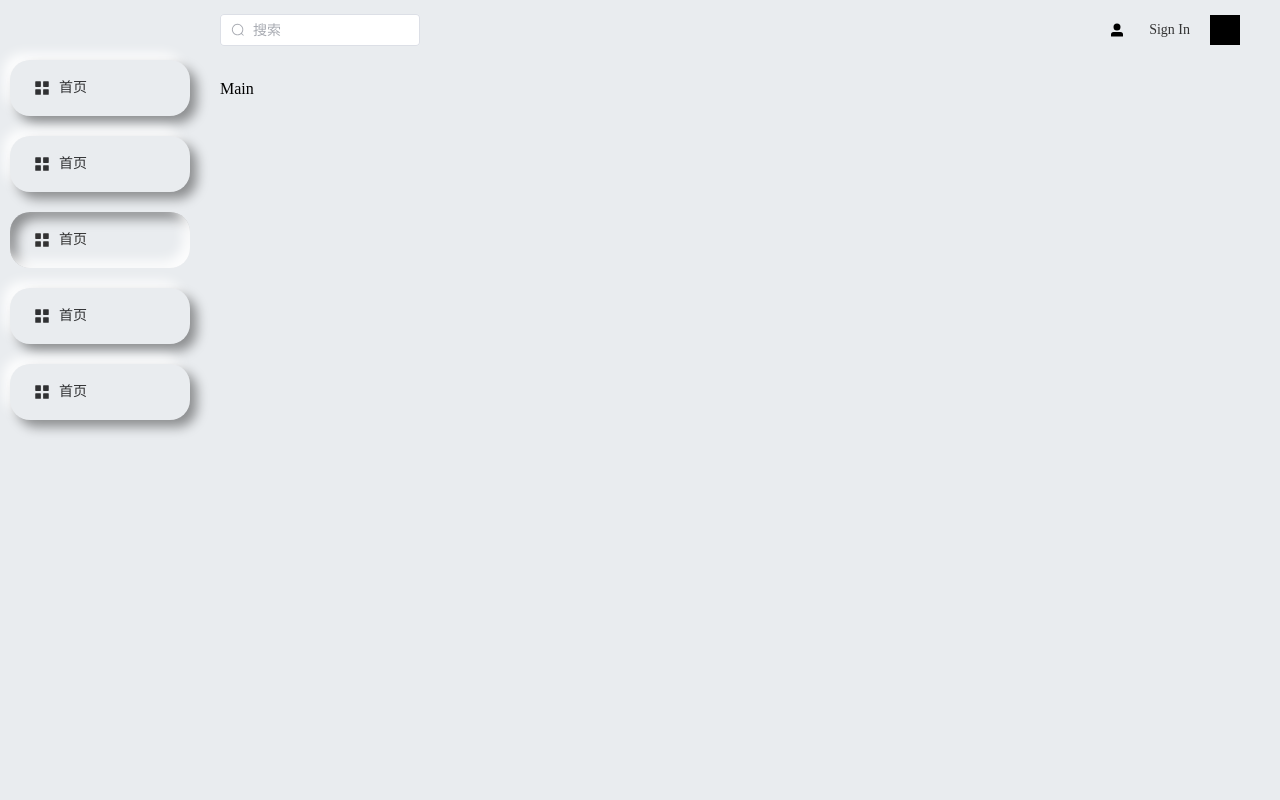
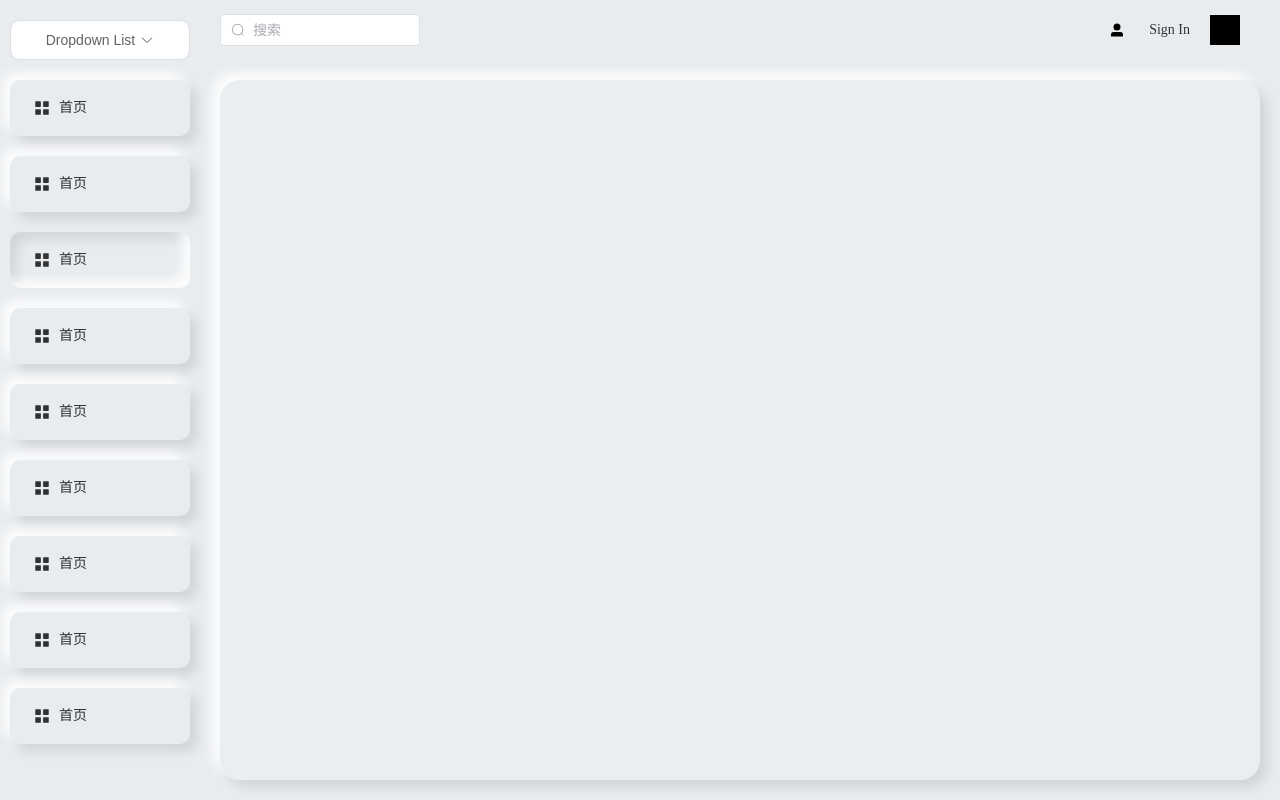
Before and after one commit to maodi-hub/vue-mimetic-admin, a Vue app: page / in a window 1280 px wide. Built offline with nearby package versions, Linux system fonts and the light colour scheme.

Commit message:
edit aside-header style

```diff
--- a/components.d.ts
+++ b/components.d.ts
@@ -11,6 +11,9 @@ declare module '@vue/runtime-core' {
     ElAutocomplete: typeof import('element-plus/es')['ElAutocomplete']
     ElButton: typeof import('element-plus/es')['ElButton']
     ElContainer: typeof import('element-plus/es')['ElContainer']
+    ElDropdown: typeof import('element-plus/es')['ElDropdown']
+    ElDropdownItem: typeof import('element-plus/es')['ElDropdownItem']
+    ElDropdownMenu: typeof import('element-plus/es')['ElDropdownMenu']
     ElHeader: typeof import('element-plus/es')['ElHeader']
     ElIcon: typeof import('element-plus/es')['ElIcon']
     ElMain: typeof import('element-plus/es')['ElMain']
--- a/src/layout/Aside/components/aside-header/index.vue
+++ b/src/layout/Aside/components/aside-header/index.vue
@@ -1,15 +1,41 @@
 <template>
-  <div>
-
+  <div class="aside-header">
+    <el-dropdown>
+      <el-button>
+        Dropdown List<el-icon class="el-icon--right"><arrow-down /></el-icon>
+      </el-button>
+      <template #dropdown>
+        <el-dropdown-menu>
+          <el-dropdown-item>Action 1</el-dropdown-item>
+          <el-dropdown-item>Action 2</el-dropdown-item>
+          <el-dropdown-item>Action 3</el-dropdown-item>
+          <el-dropdown-item>Action 4</el-dropdown-item>
+          <el-dropdown-item>Action 5</el-dropdown-item>
+        </el-dropdown-menu>
+      </template>
+    </el-dropdown>
   </div>
 </template>
 
 <script setup lang="ts">
+import { ArrowDown } from '@element-plus/icons-vue'
 
 </script>
 
 <style scoped lang="less">
- div {
-  height: 60px;
+ .aside-header {
+  height: 80px;
+  display: flex;
+  justify-content: center;
+  align-items: center;
+  .el-dropdown {
+    width: 180px;
+    height: 40px;
+    .el-button {
+      width: 100%;
+      height: 100%;
+      border-radius: 10px;
+    }
+  }
  }
 </style>
--- a/src/layout/Aside/components/aside-menu/aside-menu-item/index.vue
+++ b/src/layout/Aside/components/aside-menu/aside-menu-item/index.vue
@@ -1,8 +1,10 @@
 <template>
-  <el-menu-item :index="index">
-    <el-icon><icon-menu /></el-icon>
-    <span>首页</span>
-  </el-menu-item>
+  <transition name="menu-item" appear>
+    <el-menu-item :index="index" :style="{'--i': parseFloat(index) + .75}">
+      <el-icon><icon-menu /></el-icon>
+      <span>首页</span>
+    </el-menu-item>
+  </transition>
 </template>
 
 <script setup lang="ts">
@@ -24,19 +26,37 @@ defineProps<Props>()
   padding: 0;
   margin: 0 10px;
   background: #e9ecef;
-  border-radius: 20px;
+  border-radius: 10px;
   transition: .2s linear;
   box-shadow:
-    7px 7px 12px rgba(0, 0, 0, .4),
+    7px 7px 12px rgba(0, 0, 0, .1),
     -7px -7px 12px rgba(255, 255, 255, .9),
     inset 0 0 0 rgba(255, 255, 255, .9),
-    inset 0 0 0 rgba(0, 0, 0, .4);
+    inset 0 0 0 rgba(0, 0, 0, .1);
     &.is-active {
       box-shadow:
-        0 0 0 rgba(0, 0, 0, .4),
+        0 0 0 rgba(0, 0, 0, .1),
         0 0 0 rgba(255, 255, 255, .9),
         inset -7px -7px 12px rgba(255, 255, 255, .9),
-        inset 7px 7px 12px rgba(0, 0, 0, .4);
+        inset 7px 7px 12px rgba(0, 0, 0, .1);
     }
 }
+
+.menu-item-enter-from,
+.menu-item-leave-to {
+  opacity: 0;
+  transform: translateX(-110%)
+}
+
+.menu-item-enter-to,
+.menu-item.leave-from {
+  opacity: 1;
+  transform: translateX(0)
+}
+
+.menu-item-enter-active,
+.menu-item-leave-active {
+  transition: .3s calc(var(--i) * .1s) ;
+}
+
 </style>
--- a/src/layout/Aside/components/aside-menu/index.vue
+++ b/src/layout/Aside/components/aside-menu/index.vue
@@ -5,9 +5,8 @@
     background-color="#e9ecef"
     active-text-color="#333"
     @open="handleOpen"
-        @close="handleClose"
-      >
-        <template v-for="item in ['0','1','2','3','4']">
+    @close="handleClose">
+      <template v-for="item in ['0','1','2','3','4','5','6','7','8']">
         <MenuItem :index="item"/>
       </template>
     </el-menu>
--- a/src/layout/index.vue
+++ b/src/layout/index.vue
@@ -7,7 +7,11 @@
       <el-header>
         <Header/>
       </el-header>
-      <el-main>Main</el-main>
+      <el-main>
+        <transition name="main-container" appear>
+          <div class="main-container mimetic"></div>
+        </transition>
+      </el-main>
     </el-container>
   </el-container>
 </template>
@@ -23,5 +27,37 @@
   .el-aside {
     overflow: visible;
   }
+  .el-main {
+    .main-container {
+      padding: 10px;
+      height: calc(100% - 20px);
+      background-color: rgba(255, 255, 255, .1);
+    }
+  }
+}
+
+.main-container-enter-from,
+.main-container-leave-to {
+  opacity: 0;
+  box-shadow:
+    7px 7px 12px rgba(0, 0, 0, 0),
+    -7px -7px 12px rgba(255, 255, 255, 0),
+    inset 0 0 0 rgba(255, 255, 255, 0),
+    inset 0 0 0 rgba(0, 0, 0, 0);
+}
+
+.main-container-enter-to,
+.main-container-leave-from {
+  opacity: 1;
+  box-shadow:
+    7px 7px 12px rgba(0, 0, 0, .1),
+    -7px -7px 12px rgba(255, 255, 255, .9),
+    inset 0 0 0 rgba(255, 255, 255, .9),
+    inset 0 0 0 rgba(0, 0, 0, .1);
+}
+
+.main-container-enter-active,
+.main-container-leave-active {
+  transition: 1s linear ;
 }
 </style>
--- a/src/style/default/index.css
+++ b/src/style/default/index.css
@@ -7,16 +7,16 @@
   background: #e9ecef;
   border-radius: 20px;
   box-shadow:
-    7px 7px 12px rgba(0, 0, 0, .4),
+    7px 7px 12px rgba(0, 0, 0, .1),
     -7px -7px 12px rgba(255, 255, 255, .9),
     inset 0 0 0 rgba(255, 255, 255, .9),
-    inset 0 0 0 rgba(0, 0, 0, .4);
+    inset 0 0 0 rgba(0, 0, 0, .1);
 }
 
 .mimetic.btn:active {
   box-shadow:
-    0 0 0 rgba(0, 0, 0, .4),
+    0 0 0 rgba(0, 0, 0, .1),
     0 0 0 rgba(255, 255, 255, .9),
     inset -7px -7px 12px rgba(255, 255, 255, .9),
-    inset 7px 7px 12px rgba(0, 0, 0, .4);
+    inset 7px 7px 12px rgba(0, 0, 0, .1);
 }
```
Lines whose indentation alone changed are shown as unchanged.
